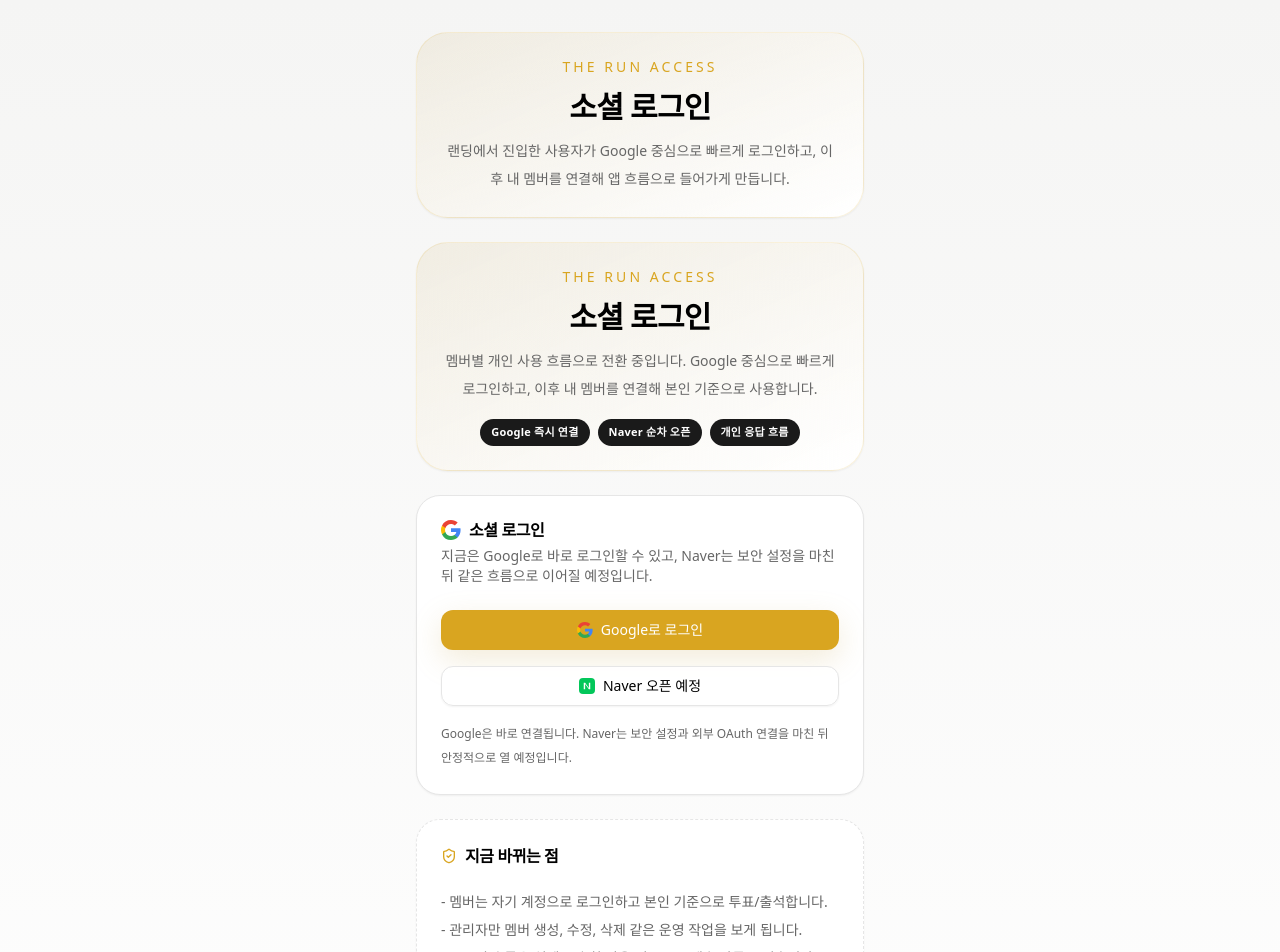
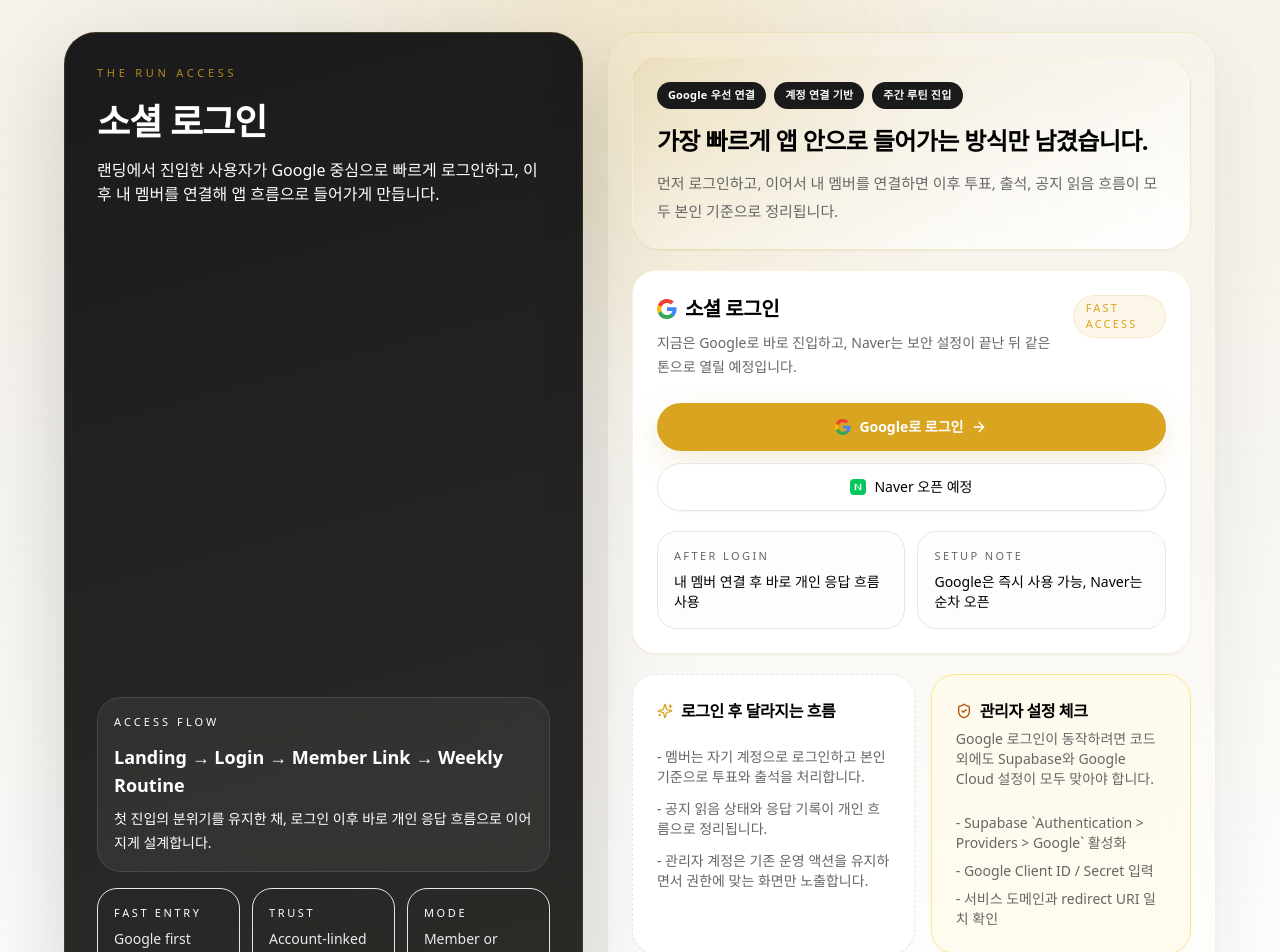
Before and after one commit to Piousangel/TheRun, a Next.js app: page /login in a window 1280 px wide. Shown: the top 952 px of the page. Built offline with nearby package versions, Linux system fonts and the light colour scheme; no server answers.

Commit message:
feat: elevate the premium auth entry experience
Ultraworked with [Sisyphus](https://github.com/code-yeongyu/oh-my-opencode)

Co-authored-by: Sisyphus <clio-agent@sisyphuslabs.ai>

```diff
--- a/src/shared/ui/auth-shell.tsx
+++ b/src/shared/ui/auth-shell.tsx
@@ -1,4 +1,4 @@
-import type { ReactNode } from 'react';
+import type { ReactNode } from "react";
 
 interface AuthShellProps {
   eyebrow: string;
@@ -8,19 +8,74 @@ interface AuthShellProps {
   footer?: ReactNode;
 }
 
-export function AuthShell({ eyebrow, title, description, children, footer }: AuthShellProps) {
+export function AuthShell({
+  eyebrow,
+  title,
+  description,
+  children,
+  footer,
+}: AuthShellProps) {
   return (
-    <main className="min-h-screen bg-[linear-gradient(180deg,rgba(245,245,244,1),rgba(255,255,255,1))] p-4 sm:p-8">
-      <div className="mx-auto max-w-md space-y-6">
-        <section className="overflow-hidden rounded-[2rem] border border-primary/15 bg-[linear-gradient(155deg,rgba(200,168,88,0.12),rgba(255,255,255,0.96))] p-6 text-center shadow-sm">
-          <p className="text-sm font-medium uppercase tracking-[0.22em] text-primary">{eyebrow}</p>
-          <h1 className="mt-3 text-3xl font-bold tracking-tight">{title}</h1>
-          <p className="mt-3 text-sm leading-7 text-muted-foreground">{description}</p>
+    <main className="relative min-h-screen overflow-hidden bg-[radial-gradient(circle_at_top,rgba(214,180,83,0.12),transparent_32%),linear-gradient(180deg,#f7f3ea_0%,#f8f6f1_44%,#ffffff_100%)] p-4 sm:p-6 lg:p-8">
+      <div className="pointer-events-none absolute left-1/2 top-0 h-72 w-72 -translate-x-1/2 rounded-full bg-primary/15 blur-[120px]" />
+      <div className="pointer-events-none absolute inset-0 bg-[linear-gradient(rgba(18,18,18,0.02)_1px,transparent_1px),linear-gradient(90deg,rgba(18,18,18,0.02)_1px,transparent_1px)] bg-[size:32px_32px] opacity-40" />
+
+      <div className="relative mx-auto grid min-h-[calc(100vh-2rem)] max-w-6xl gap-6 lg:grid-cols-[minmax(0,0.92fr)_minmax(0,1.08fr)] lg:items-stretch">
+        <section className="overflow-hidden rounded-[2rem] border border-primary/15 bg-[linear-gradient(165deg,rgba(17,17,19,0.96),rgba(31,30,27,0.94))] p-6 text-white shadow-[0_28px_100px_rgba(0,0,0,0.18)] lg:flex lg:flex-col lg:justify-between lg:p-8">
+          <div>
+            <p className="text-[11px] font-medium uppercase tracking-[0.34em] text-primary/80">
+              {eyebrow}
+            </p>
+            <h1 className="mt-5 max-w-md text-3xl font-semibold leading-tight tracking-tight sm:text-4xl">
+              {title}
+            </h1>
+            <p className="mt-4 max-w-md text-sm leading-7 text-white/68 sm:text-base">
+              {description}
+            </p>
+          </div>
+
+          <div className="mt-8 space-y-4 lg:mt-0">
+            <div className="rounded-[1.5rem] border border-white/10 bg-white/[0.06] p-4 backdrop-blur-xl">
+              <p className="text-[11px] uppercase tracking-[0.28em] text-white/48">
+                Access flow
+              </p>
+              <p className="mt-3 text-lg font-semibold text-white">
+                Landing → Login → Member Link → Weekly Routine
+              </p>
+              <p className="mt-2 text-sm leading-6 text-white/62">
+                첫 진입의 분위기를 유지한 채, 로그인 이후 바로 개인 응답
+                흐름으로 이어지게 설계합니다.
+              </p>
+            </div>
+            <div className="grid gap-3 sm:grid-cols-3 lg:grid-cols-1 xl:grid-cols-3">
+              {[
+                { label: "Fast entry", value: "Google first" },
+                { label: "Trust", value: "Account-linked flow" },
+                { label: "Mode", value: "Member or admin" },
+              ].map((item) => (
+                <div
+                  key={item.label}
+                  className="rounded-[1.25rem] border border-white/8 bg-black/18 px-4 py-4"
+                >
+                  <p className="text-[11px] uppercase tracking-[0.24em] text-white/46">
+                    {item.label}
+                  </p>
+                  <p className="mt-2 text-sm font-medium text-white/90">
+                    {item.value}
+                  </p>
+                </div>
+              ))}
+            </div>
+          </div>
         </section>
 
-        {children}
+        <section className="flex min-h-full flex-col justify-center">
+          <div className="overflow-hidden rounded-[2rem] border border-primary/15 bg-background/92 p-4 shadow-[0_24px_80px_rgba(0,0,0,0.08)] backdrop-blur-xl sm:p-5 lg:p-6">
+            {children}
+          </div>
 
-        {footer ? <div>{footer}</div> : null}
+          {footer ? <div className="mt-4">{footer}</div> : null}
+        </section>
       </div>
     </main>
   );
--- a/src/widgets/login/ui/login-page-content.tsx
+++ b/src/widgets/login/ui/login-page-content.tsx
@@ -1,27 +1,39 @@
-'use client';
+"use client";
 
-import { useMemo, useState } from 'react';
-import Link from 'next/link';
-import { ShieldCheck } from 'lucide-react';
-import type { Provider } from '@supabase/supabase-js';
-import { toast } from 'sonner';
-import { supabase } from '@/shared/api/supabase/config';
-import { Button } from '@/shared/ui/button';
-import { Card, CardContent, CardDescription, CardHeader, CardTitle } from '@/shared/ui/card';
-import { Badge } from '@/shared/ui/badge';
-import { GoogleLogo, NaverLogo } from '@/shared/ui/provider-logo';
+import { useMemo, useState } from "react";
+import Link from "next/link";
+import { ArrowRight, ShieldCheck, Sparkles } from "lucide-react";
+import type { Provider } from "@supabase/supabase-js";
+import { toast } from "sonner";
+import { supabase } from "@/shared/api/supabase/config";
+import { Badge } from "@/shared/ui/badge";
+import { Button } from "@/shared/ui/button";
+import {
+  Card,
+  CardContent,
+  CardDescription,
+  CardHeader,
+  CardTitle,
+} from "@/shared/ui/card";
+import { GoogleLogo, NaverLogo } from "@/shared/ui/provider-logo";
 
 const ERROR_MESSAGES: Record<string, string> = {
-  'invalid-link': '로그인 링크가 올바르지 않습니다. 다시 시도해주세요.',
-  'auth-failed': '로그인 확인에 실패했습니다. 새 링크를 발급받아주세요.',
-  'naver-setup-required': '네이버 로그인은 보안 설정을 마친 뒤 순차적으로 열릴 예정입니다.',
-  'google-not-configured': 'Google 로그인이 아직 올바르게 연결되지 않았습니다. 잠시 후 다시 시도해주세요.',
-  'google-provider-disabled': '현재 Supabase 프로젝트에서 Google 로그인이 비활성화되어 있습니다. Authentication > Providers > Google에서 먼저 활성화해주세요.',
+  "invalid-link": "로그인 링크가 올바르지 않습니다. 다시 시도해주세요.",
+  "auth-failed": "로그인 확인에 실패했습니다. 새 링크를 발급받아주세요.",
+  "naver-setup-required":
+    "네이버 로그인은 보안 설정을 마친 뒤 순차적으로 열릴 예정입니다.",
+  "google-not-configured":
+    "Google 로그인이 아직 올바르게 연결되지 않았습니다. 잠시 후 다시 시도해주세요.",
+  "google-provider-disabled":
+    "현재 Supabase 프로젝트에서 Google 로그인이 비활성화되어 있습니다. Authentication > Providers > Google에서 먼저 활성화해주세요.",
 };
 
 function normalizeAuthErrorMessage(message: string) {
-  if (message.includes('Unsupported provider') || message.includes('provider is not enabled')) {
-    return ERROR_MESSAGES['google-provider-disabled'];
+  if (
+    message.includes("Unsupported provider") ||
+    message.includes("provider is not enabled")
+  ) {
+    return ERROR_MESSAGES["google-provider-disabled"];
   }
 
   return message;
@@ -32,8 +44,13 @@ interface LoginPageContentProps {
   nextPath: string;
 }
 
-export function LoginPageContent({ errorKey, nextPath }: LoginPageContentProps) {
-  const [isSubmitting, setIsSubmitting] = useState<Provider | 'naver' | null>(null);
+export function LoginPageContent({
+  errorKey,
+  nextPath,
+}: LoginPageContentProps) {
+  const [isSubmitting, setIsSubmitting] = useState<Provider | "naver" | null>(
+    null,
+  );
   const [message, setMessage] = useState<string | null>(null);
 
   const errorMessage = useMemo(() => {
@@ -41,18 +58,20 @@ export function LoginPageContent({ errorKey, nextPath }: LoginPageContentProps)
       return null;
     }
 
-    return ERROR_MESSAGES[errorKey] ?? '로그인 중 문제가 발생했습니다.';
+    return ERROR_MESSAGES[errorKey] ?? "로그인 중 문제가 발생했습니다.";
   }, [errorKey]);
 
+  const activeMessage = errorMessage ?? message;
+
   const handleGoogleLogin = async () => {
-    setIsSubmitting('google');
+    setIsSubmitting("google");
     setMessage(null);
 
-    const redirectTo = new URL('/auth/callback', window.location.origin);
-    redirectTo.searchParams.set('next', nextPath);
+    const redirectTo = new URL("/auth/callback", window.location.origin);
+    redirectTo.searchParams.set("next", nextPath);
 
     const { data, error } = await supabase.auth.signInWithOAuth({
-      provider: 'google',
+      provider: "google",
       options: {
         redirectTo: redirectTo.toString(),
         skipBrowserRedirect: true,
@@ -68,88 +87,149 @@ export function LoginPageContent({ errorKey, nextPath }: LoginPageContentProps)
     }
 
     if (!data?.url) {
-      const fallbackMessage = ERROR_MESSAGES['google-not-configured'];
+      const fallbackMessage = ERROR_MESSAGES["google-not-configured"];
       setMessage(fallbackMessage);
       toast.error(fallbackMessage);
       setIsSubmitting(null);
       return;
     }
 
-    toast.success('Google 로그인 화면으로 이동합니다.');
+    toast.success("Google 로그인 화면으로 이동합니다.");
     window.location.assign(data.url);
   };
 
   const handleNaverClick = () => {
-    setIsSubmitting('naver');
-    setMessage('네이버 로그인은 보안 설정을 마친 뒤 순차적으로 열릴 예정입니다. 지금은 Google 로그인을 먼저 사용해주세요.');
-    toast.message('Naver 로그인은 곧 열릴 예정입니다. 지금은 Google 로그인을 사용해주세요.');
+    setIsSubmitting("naver");
+    setMessage(
+      "네이버 로그인은 보안 설정을 마친 뒤 순차적으로 열릴 예정입니다. 지금은 Google 로그인을 먼저 사용해주세요.",
+    );
+    toast.message(
+      "Naver 로그인은 곧 열릴 예정입니다. 지금은 Google 로그인을 사용해주세요.",
+    );
     setIsSubmitting(null);
   };
 
   return (
-    <div className="space-y-6">
-      <div className="overflow-hidden rounded-[2rem] border border-primary/15 bg-[linear-gradient(155deg,rgba(200,168,88,0.12),rgba(255,255,255,0.96))] p-6 text-center shadow-sm">
-        <p className="text-sm font-medium uppercase tracking-[0.22em] text-primary">The Run Access</p>
-        <h1 className="mt-3 text-3xl font-bold tracking-tight">소셜 로그인</h1>
-        <p className="mt-3 text-sm leading-7 text-muted-foreground">
-          멤버별 개인 사용 흐름으로 전환 중입니다. Google 중심으로 빠르게 로그인하고, 이후 내 멤버를 연결해 본인 기준으로 사용합니다.
+    <div className="space-y-5">
+      <section className="overflow-hidden rounded-[1.75rem] border border-primary/15 bg-[linear-gradient(155deg,rgba(200,168,88,0.12),rgba(255,255,255,0.98))] p-5 shadow-sm sm:p-6">
+        <div className="flex flex-wrap items-center gap-2">
+          <Badge variant="secondary">Google 우선 연결</Badge>
+          <Badge variant="secondary">계정 연결 기반</Badge>
+          <Badge variant="secondary">주간 루틴 진입</Badge>
+        </div>
+        <h2 className="mt-4 text-2xl font-semibold tracking-tight">
+          가장 빠르게 앱 안으로 들어가는 방식만 남겼습니다.
+        </h2>
+        <p className="mt-3 text-sm leading-7 text-muted-foreground sm:text-[15px]">
+          먼저 로그인하고, 이어서 내 멤버를 연결하면 이후 투표, 출석, 공지 읽음
+          흐름이 모두 본인 기준으로 정리됩니다.
         </p>
-        <div className="mt-4 flex flex-wrap justify-center gap-2">
-          <Badge variant="secondary">Google 즉시 연결</Badge>
-          <Badge variant="secondary">Naver 순차 오픈</Badge>
-          <Badge variant="secondary">개인 응답 흐름</Badge>
+      </section>
+
+      <Card className="overflow-hidden border-primary/15 shadow-sm">
+        <CardHeader className="space-y-4">
+          <div className="flex items-start justify-between gap-4">
+            <div>
+              <CardTitle className="flex items-center gap-2 text-xl">
+                <GoogleLogo className="h-5 w-5" />
+                소셜 로그인
+              </CardTitle>
+              <CardDescription className="mt-2 leading-6">
+                지금은 Google로 바로 진입하고, Naver는 보안 설정이 끝난 뒤 같은
+                톤으로 열릴 예정입니다.
+              </CardDescription>
+            </div>
+            <div className="rounded-full border border-primary/15 bg-primary/10 px-3 py-1 text-[11px] font-medium uppercase tracking-[0.2em] text-primary">
+              Fast access
             </div>
           </div>
 
-      <Card>
-        <CardHeader>
-          <CardTitle className="flex items-center gap-2">
-            <GoogleLogo className="h-5 w-5" />
-            소셜 로그인
-          </CardTitle>
-          <CardDescription>지금은 Google로 바로 로그인할 수 있고, Naver는 보안 설정을 마친 뒤 같은 흐름으로 이어질 예정입니다.</CardDescription>
+          {activeMessage ? (
+            <div
+              className={`rounded-[1.15rem] border px-4 py-3 text-sm leading-6 ${errorMessage ? "border-destructive/25 bg-destructive/5 text-destructive" : "border-primary/20 bg-primary/5 text-primary"}`}
+            >
+              {activeMessage}
+            </div>
+          ) : null}
         </CardHeader>
-        <CardContent className="space-y-4">
-            {(errorMessage || message) && (
-              <p className={`text-sm ${errorMessage ? 'text-destructive' : 'text-primary'}`}>
-                {errorMessage ?? message}
-              </p>
-            )}
 
-            <Button className="w-full" type="button" onClick={handleGoogleLogin} disabled={isSubmitting !== null}>
+        <CardContent className="space-y-3">
+          <Button
+            className="h-12 w-full rounded-full text-sm font-semibold"
+            type="button"
+            onClick={handleGoogleLogin}
+            disabled={isSubmitting !== null}
+          >
             <GoogleLogo className="h-4 w-4" />
-              {isSubmitting === 'google' ? 'Google로 이동 중...' : 'Google로 로그인'}
+            {isSubmitting === "google"
+              ? "Google로 이동 중..."
+              : "Google로 로그인"}
+            <ArrowRight className="h-4 w-4" />
           </Button>
 
-            <Button className="w-full" type="button" variant="outline" onClick={handleNaverClick} disabled={isSubmitting !== null}>
+          <Button
+            className="h-12 w-full rounded-full"
+            type="button"
+            variant="outline"
+            onClick={handleNaverClick}
+            disabled={isSubmitting !== null}
+          >
             <NaverLogo className="h-4 w-4" />
-              {isSubmitting === 'naver' ? '오픈 준비 중...' : 'Naver 오픈 예정'}
+            {isSubmitting === "naver" ? "오픈 준비 중..." : "Naver 오픈 예정"}
           </Button>
 
-            <p className="text-xs leading-6 text-muted-foreground">
-              Google은 바로 연결됩니다. Naver는 보안 설정과 외부 OAuth 연결을 마친 뒤 안정적으로 열 예정입니다.
+          <div className="grid gap-3 pt-2 sm:grid-cols-2">
+            <div className="rounded-[1.2rem] border bg-muted/25 p-4">
+              <p className="text-[11px] uppercase tracking-[0.22em] text-muted-foreground">
+                After login
               </p>
+              <p className="mt-2 text-sm font-medium">
+                내 멤버 연결 후 바로 개인 응답 흐름 사용
+              </p>
+            </div>
+            <div className="rounded-[1.2rem] border bg-muted/25 p-4">
+              <p className="text-[11px] uppercase tracking-[0.22em] text-muted-foreground">
+                Setup note
+              </p>
+              <p className="mt-2 text-sm font-medium">
+                Google은 즉시 사용 가능, Naver는 순차 오픈
+              </p>
+            </div>
+          </div>
         </CardContent>
       </Card>
 
+      <div className="grid gap-4 lg:grid-cols-[minmax(0,1fr)_minmax(0,0.92fr)]">
         <Card className="border-dashed">
           <CardHeader>
             <CardTitle className="flex items-center gap-2 text-base">
-            <ShieldCheck className="h-4 w-4 text-primary" />
-            지금 바뀌는 점
+              <Sparkles className="h-4 w-4 text-primary" />
+              로그인 후 달라지는 흐름
             </CardTitle>
           </CardHeader>
-        <CardContent className="space-y-2 text-sm text-muted-foreground">
-          <p>- 멤버는 자기 계정으로 로그인하고 본인 기준으로 투표/출석합니다.</p>
-          <p>- 관리자만 멤버 생성, 수정, 삭제 같은 운영 작업을 보게 됩니다.</p>
-          <p>- 로그인 흐름은 실제 동호회 사용 기준으로 계속 다듬고 있습니다.</p>
+          <CardContent className="space-y-3 text-sm text-muted-foreground">
+            <p>
+              - 멤버는 자기 계정으로 로그인하고 본인 기준으로 투표와 출석을
+              처리합니다.
+            </p>
+            <p>- 공지 읽음 상태와 응답 기록이 개인 흐름으로 정리됩니다.</p>
+            <p>
+              - 관리자 계정은 기존 운영 액션을 유지하면서 권한에 맞는 화면만
+              노출합니다.
+            </p>
           </CardContent>
         </Card>
 
         <Card className="border-amber-200 bg-amber-50/80">
           <CardHeader>
-          <CardTitle className="text-base">관리자 설정 체크</CardTitle>
-          <CardDescription>Google 로그인이 동작하려면 코드 외에도 Supabase와 Google Cloud 설정이 모두 맞아야 합니다.</CardDescription>
+            <CardTitle className="flex items-center gap-2 text-base">
+              <ShieldCheck className="h-4 w-4 text-amber-700" />
+              관리자 설정 체크
+            </CardTitle>
+            <CardDescription>
+              Google 로그인이 동작하려면 코드 외에도 Supabase와 Google Cloud
+              설정이 모두 맞아야 합니다.
+            </CardDescription>
           </CardHeader>
           <CardContent className="space-y-2 text-sm text-muted-foreground">
             <p>- Supabase `Authentication &gt; Providers &gt; Google` 활성화</p>
@@ -157,6 +237,7 @@ export function LoginPageContent({ errorKey, nextPath }: LoginPageContentProps)
             <p>- 서비스 도메인과 redirect URI 일치 확인</p>
           </CardContent>
         </Card>
+      </div>
 
       <div className="text-center text-sm text-muted-foreground">
         <Link href="/" className="underline underline-offset-4">
```
Lines whose indentation alone changed are shown as unchanged.
